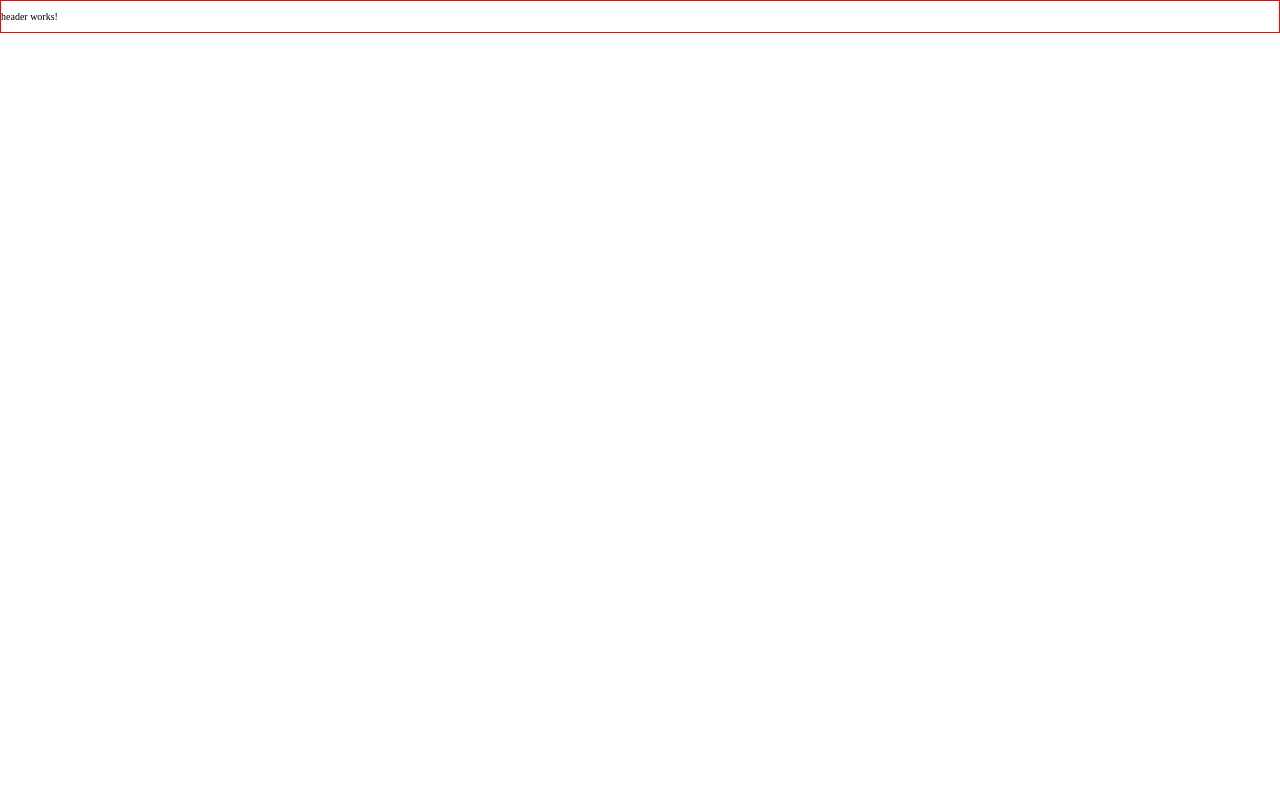
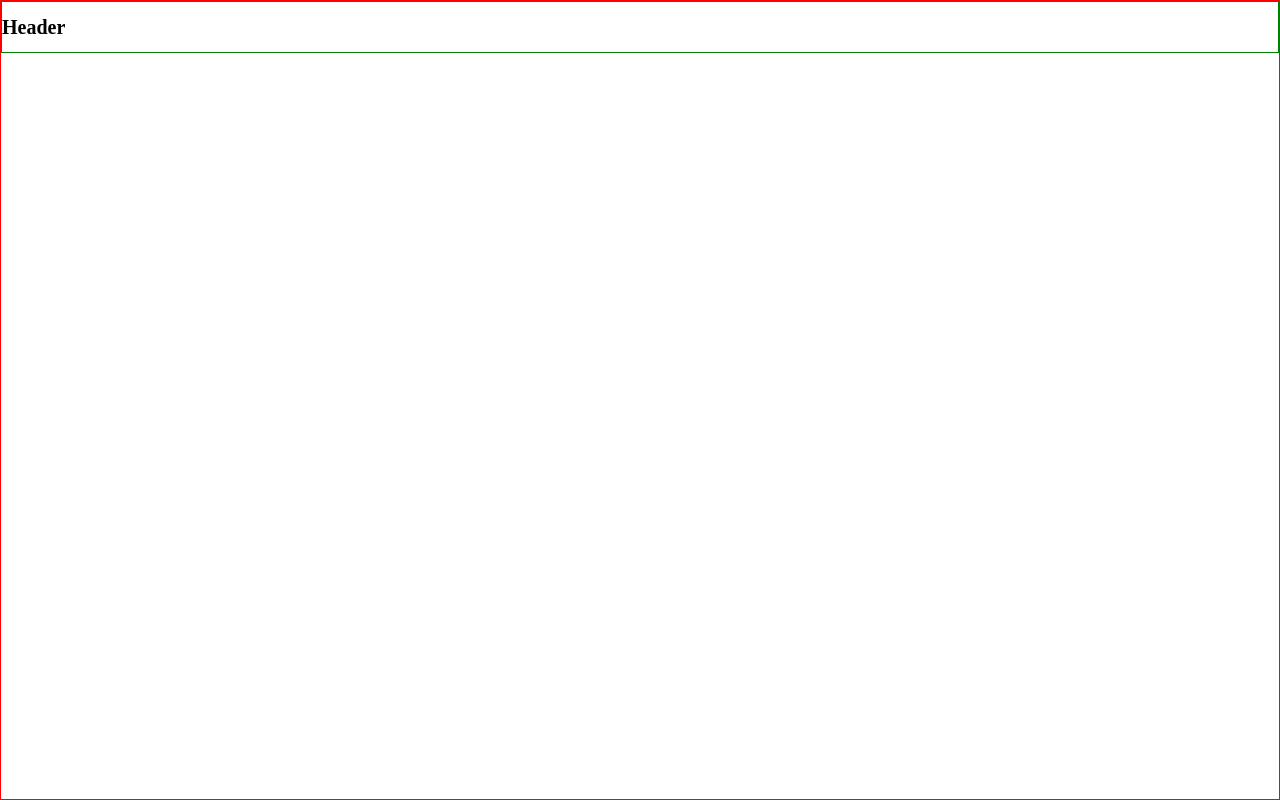
Before and after one commit to vinutha91/blue-planet-assignment, an Angular app: page / in a window 1280 px wide. Built offline with nearby package versions, Linux system fonts and the light colour scheme.

Commit message:
[header] | Setup header with flex

```diff
--- a/apps/blue-planet/src/app/header/header.component.html
+++ b/apps/blue-planet/src/app/header/header.component.html
@@ -1 +1 @@
-<p>header works!</p>
+<h1>Header</h1>
--- a/apps/blue-planet/src/app/header/header.component.scss
+++ b/apps/blue-planet/src/app/header/header.component.scss
@@ -1,3 +1,7 @@
 :host {
-  display: block;
+  display: flex;
+  height: 5rem;
+  flex: 1;
+  align-items: center;
+  border: 1px solid green;
 }
--- a/apps/blue-planet/src/styles.scss
+++ b/apps/blue-planet/src/styles.scss
@@ -13,4 +13,7 @@ body {
 
 body {
   margin: 0;
+  display: flex;
+  align-items: stretch;
+  flex-flow: column;
 }
```
